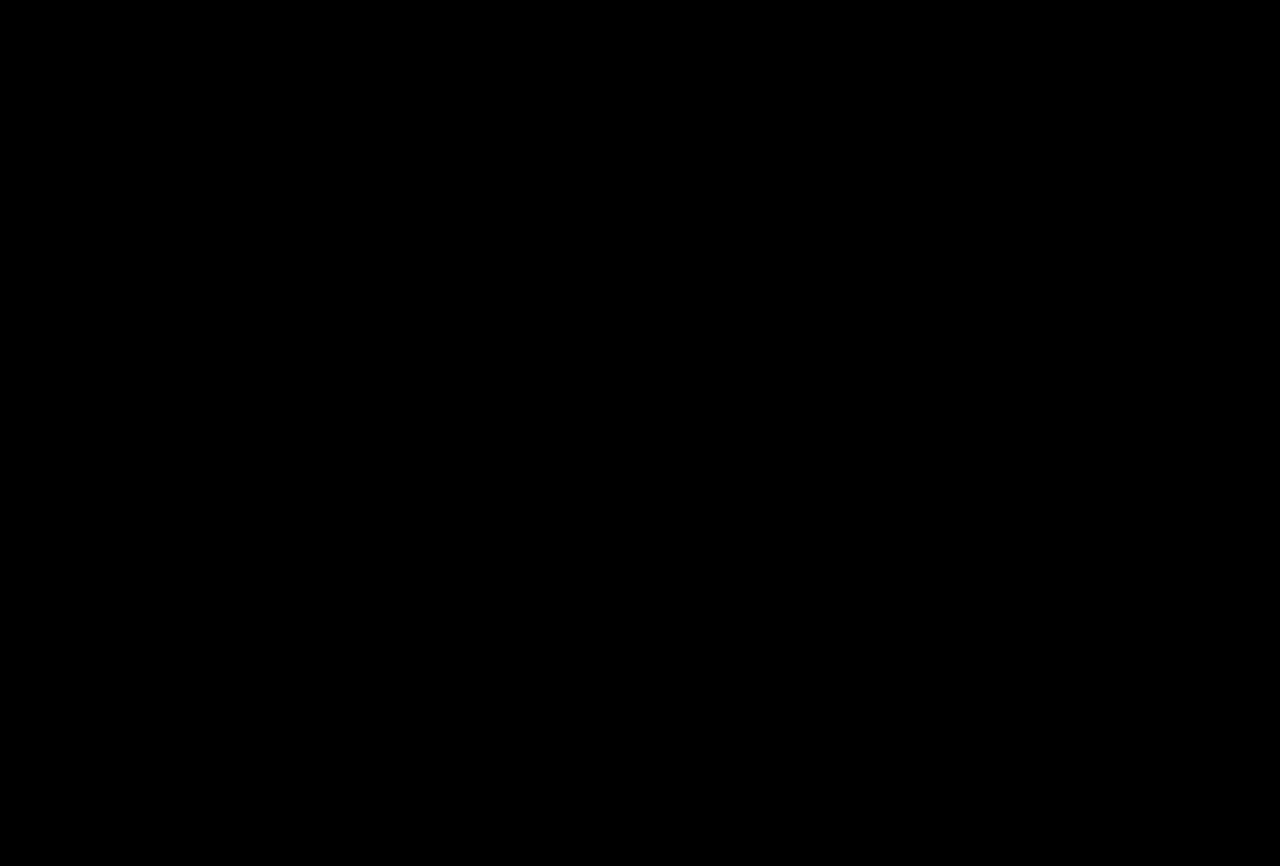
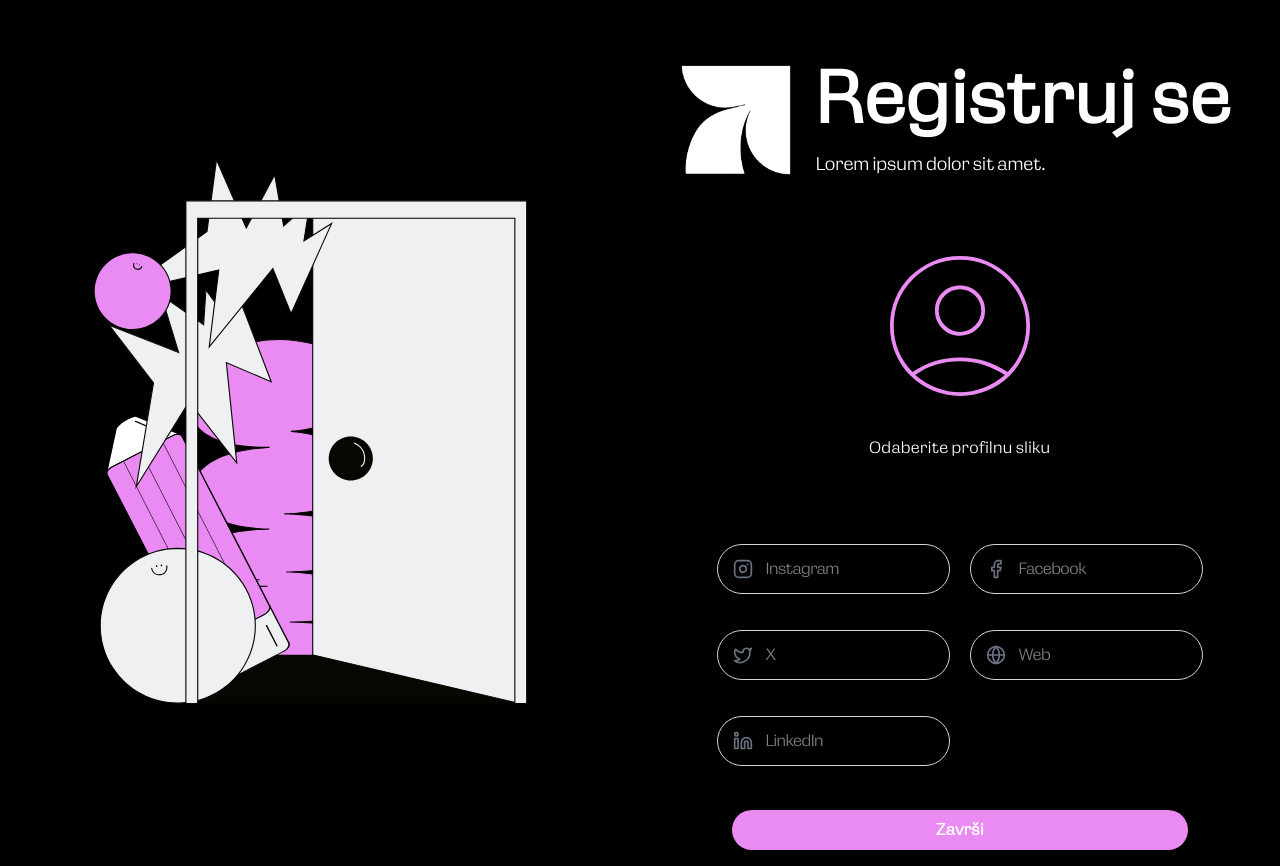
Before and after one commit to farukkurtic/talent-academy-platform, a React (Vite) app in the folder client/: page /profil-detalji-dodatno in a window 1280 px wide. Before the commit this address had no page. Before the commit the page ends 800 px from the top, so only its background shows below. Built offline with nearby package versions, Linux system fonts and the light colour scheme; sample sign-in values are in the browser's storage; what @giphy/js-fetch-api would draw is missing.

Commit message:
add final details page

```diff
--- a/client/src/App.jsx
+++ b/client/src/App.jsx
@@ -7,6 +7,7 @@ import UsloviKoristenja from "./pages/uslovi-koristenja.jsx";
 import Kontakt from "./pages/kontakt.jsx";
 import Feed from "./pages/feed.jsx";
 import Details from "./pages/detalji.jsx";
+import DetaljiFinalno from "./pages/detalji-finalno.jsx";
 
 import "./App.css";
 
@@ -24,6 +25,7 @@ function App() {
           <Route path="/kontakt" element={<Kontakt />} />
           <Route path="/feed" element={<Feed />} />
           <Route path="/profil-detalji" element={<Details />} />
+          <Route path="/profil-detalji-dodatno" element={<DetaljiFinalno />} />
         </Routes>
       </Router>
     </>
--- a/client/src/components/createPost.jsx
+++ b/client/src/components/createPost.jsx
@@ -16,7 +16,7 @@ const CreatePost = () => {
   const [searchQuery, setSearchQuery] = useState("");
   const textareaRef = useRef(null);
 
-  const fileInputRef = useRef(null); // Reference to the file input
+  const fileInputRef = useRef(null);
 
   useEffect(() => {
     if (textareaRef.current) {
@@ -41,17 +41,17 @@ const CreatePost = () => {
     const file = e.target.files[0];
     if (file && file.type.startsWith("image/")) {
       setImageFile(file);
-      setSelectedImage(URL.createObjectURL(file)); // Preview image
+      setSelectedImage(URL.createObjectURL(file));
     } else {
       alert("Please select a valid image file.");
-      e.target.value = ""; // Reset the input value
+      e.target.value = "";
     }
   };
 
   const handleRemoveImage = () => {
     setSelectedImage(null);
     setImageFile(null);
-    fileInputRef.current.value = ""; // Reset the file input value
+    fileInputRef.current.value = "";
   };
 
   const onSubmit = (data) => {
@@ -60,7 +60,6 @@ const CreatePost = () => {
     if (imageFile) formData.append("image", imageFile);
     if (selectedGif) formData.append("gif", selectedGif);
 
-    // Log FormData contents
     for (let [key, value] of formData.entries()) {
       console.log(`${key}:`, value);
     }
@@ -121,7 +120,7 @@ const CreatePost = () => {
           <label className="cursor-pointer">
             <Image size={24} />
             <input
-              ref={fileInputRef} // Attach the ref to the file input
+              ref={fileInputRef}
               type="file"
               accept="image/*"
               className="hidden"
--- /dev/null
+++ b/client/src/pages/detalji-finalno.jsx
@@ -0,0 +1,194 @@
+import { useState, useEffect, useRef } from "react";
+import { useForm } from "react-hook-form";
+import { useNavigate } from "react-router-dom";
+import { yupResolver } from "@hookform/resolvers/yup";
+import * as yup from "yup";
+import { jwtDecode } from "jwt-decode";
+import axios from "axios";
+
+import doorIcon from "../assets/door.svg";
+import logo from "../assets/hnta-logo.png";
+import defaultPic from "../assets/defaultPic.svg";
+import { X, Instagram, Facebook, Twitter, Linkedin, Globe } from "lucide-react";
+
+const schema = yup.object().shape({
+  instagram: yup.string().url("URL format nije ispravan").nullable(),
+  facebook: yup.string().url("URL format nije ispravan").nullable(),
+  twitter: yup.string().url("URL format nije ispravan").nullable(),
+  linkedin: yup.string().url("URL format nije ispravan").nullable(),
+  web: yup.string().url("URL format nije ispravan").nullable(),
+});
+
+export default function DetaljiFinalno() {
+  const [userId, setUserId] = useState(null);
+  const [selectedImage, setSelectedImage] = useState(null);
+  const [imageFile, setImageFile] = useState(null);
+  const fileInputRef = useRef(null);
+  const navigate = useNavigate();
+
+  useEffect(() => {
+    const token = localStorage.getItem("token");
+
+    if (!token) {
+      navigate("/registracija");
+    } else {
+      const decoded = jwtDecode(token);
+      setUserId(decoded.id);
+    }
+  }, [navigate]);
+
+  const {
+    register,
+    handleSubmit,
+    formState: { errors },
+  } = useForm({
+    resolver: yupResolver(schema),
+  });
+
+  const handleImageUpload = (e) => {
+    const file = e.target.files[0];
+    if (file && file.type.startsWith("image/")) {
+      setImageFile(file);
+      setSelectedImage(URL.createObjectURL(file));
+    } else {
+      alert("Please select a valid image file.");
+      e.target.value = "";
+    }
+  };
+
+  const handleRemoveImage = () => {
+    setSelectedImage(null);
+    setImageFile(null);
+    fileInputRef.current.value = "";
+  };
+
+  const onSubmit = async (data) => {
+    try {
+      const formData = new FormData();
+
+      const linksArray = Object.entries(data).map(([key, value]) => ({
+        platform: key,
+        url: value,
+      }));
+      formData.append("links", JSON.stringify(linksArray));
+
+      if (imageFile) {
+        formData.append("image", imageFile);
+      }
+
+      for (let [key, value] of formData.entries()) {
+        console.log(`${key}:`, value);
+      }
+    } catch (err) {
+      console.error("Error updating user:", err);
+      alert("Failed to update user. Please try again.");
+    }
+  };
+
+  return (
+    <div className="text-white flex flex-col lg:flex-row min-h-screen">
+      <div className="left-box w-full lg:w-1/2 flex items-center justify-center">
+        <img
+          src={doorIcon}
+          alt="vrata-vizual"
+          className="w-3xs h-3xs lg:w-5/6 lg:h-5/6"
+        />
+      </div>
+
+      <div className="right-box w-full lg:w-1/2 flex flex-col lg:items-start justify-center lg:overflow-y-auto">
+        <div className="flex flex-col lg:flex-row items-center justify-center lg:justify-start mt-10 lg:mt-60 xl:mt-10 mb-10 px-4">
+          <img
+            src={logo}
+            alt="hnta-logo"
+            className="h-20 w-20 lg:h-40 lg:w-40"
+          />
+          <div className="text-center lg:text-left">
+            <h1 className="text-2xl lg:text-7xl font-black mb-4 tracking-wider">
+              Registruj se
+            </h1>
+            <p className="text-lg font-medium tracking-wide">
+              Lorem ipsum dolor sit amet.
+            </p>
+          </div>
+        </div>
+
+        <div className="w-full flex items-center justify-center p-4">
+          <form
+            onSubmit={handleSubmit(onSubmit)}
+            className="w-full flex flex-col items-center"
+          >
+            <div className="relative mb-15">
+              {selectedImage ? (
+                <div className="relative">
+                  <img
+                    src={selectedImage}
+                    alt="Selected"
+                    className="w-45 h-45 rounded-full object-cover"
+                  />
+                  <button
+                    type="button"
+                    onClick={handleRemoveImage}
+                    className="absolute top-1 -right-5 bg-gray-700 text-white rounded-full p-1 hover:bg-gray-800"
+                  >
+                    <X size={18} />
+                  </button>
+                </div>
+              ) : (
+                <label className="cursor-pointer flex flex-col items-center">
+                  <img src={defaultPic} alt="Default" className="w-35" />
+                  <input
+                    ref={fileInputRef}
+                    type="file"
+                    accept="image/*"
+                    className="hidden"
+                    onChange={handleImageUpload}
+                  />
+                  <p className="mt-10 tracking-wider">
+                    Odaberite profilnu sliku
+                  </p>
+                </label>
+              )}
+            </div>
+            <div className="mt-6 w-4/5 flex flex-wrap justify-between gap-4">
+              {[
+                {
+                  name: "instagram",
+                  Icon: Instagram,
+                  placeholder: "Instagram",
+                },
+                { name: "facebook", Icon: Facebook, placeholder: "Facebook" },
+                { name: "twitter", Icon: Twitter, placeholder: "X" },
+                { name: "web", Icon: Globe, placeholder: "Web" },
+                { name: "linkedin", Icon: Linkedin, placeholder: "LinkedIn" },
+              ].map(({ name, Icon, placeholder }, index) => (
+                <div key={name} className="relative w-full sm:w-[48%] mb-5">
+                  <div className="relative">
+                    <Icon className="absolute left-4 top-1/2 transform -translate-y-1/2 text-gray-500 w-5 h-5" />
+                    <input
+                      type="text"
+                      placeholder={placeholder}
+                      {...register(name)}
+                      className="w-full p-3 pl-12 rounded-full border border-gray-300 focus:outline-none"
+                    />
+                  </div>
+                  {errors[name] && (
+                    <p className="absolute text-red-500 text-sm mt-1">
+                      {errors[name].message}
+                    </p>
+                  )}
+                </div>
+              ))}
+            </div>
+
+            <button
+              type="submit"
+              className="w-full lg:w-3/4 bg-primary text-white p-2 rounded-full font-semibold tracking-wider cursor-pointer mt-6"
+            >
+              Završi
+            </button>
+          </form>
+        </div>
+      </div>
+    </div>
+  );
+}
```
Also changed, not shown: client/src/assets/defaultPic.svg (added).
